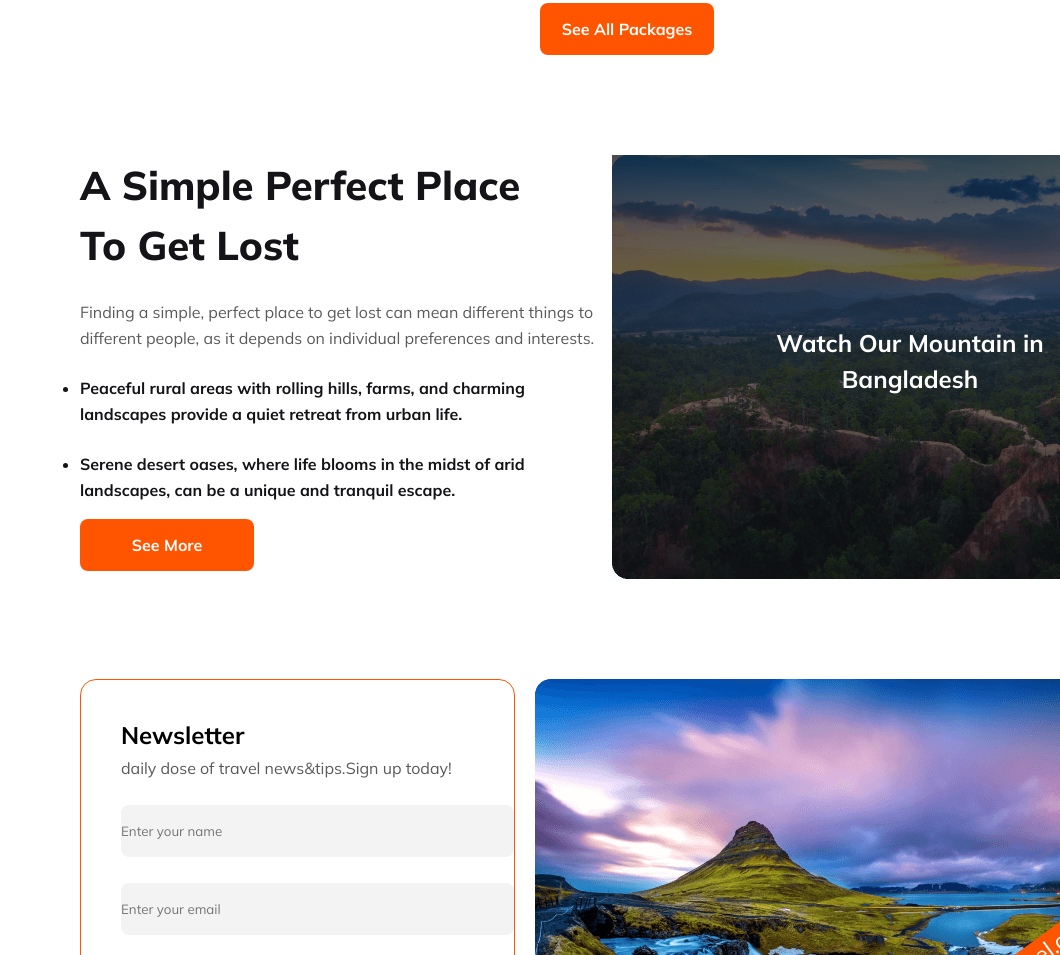
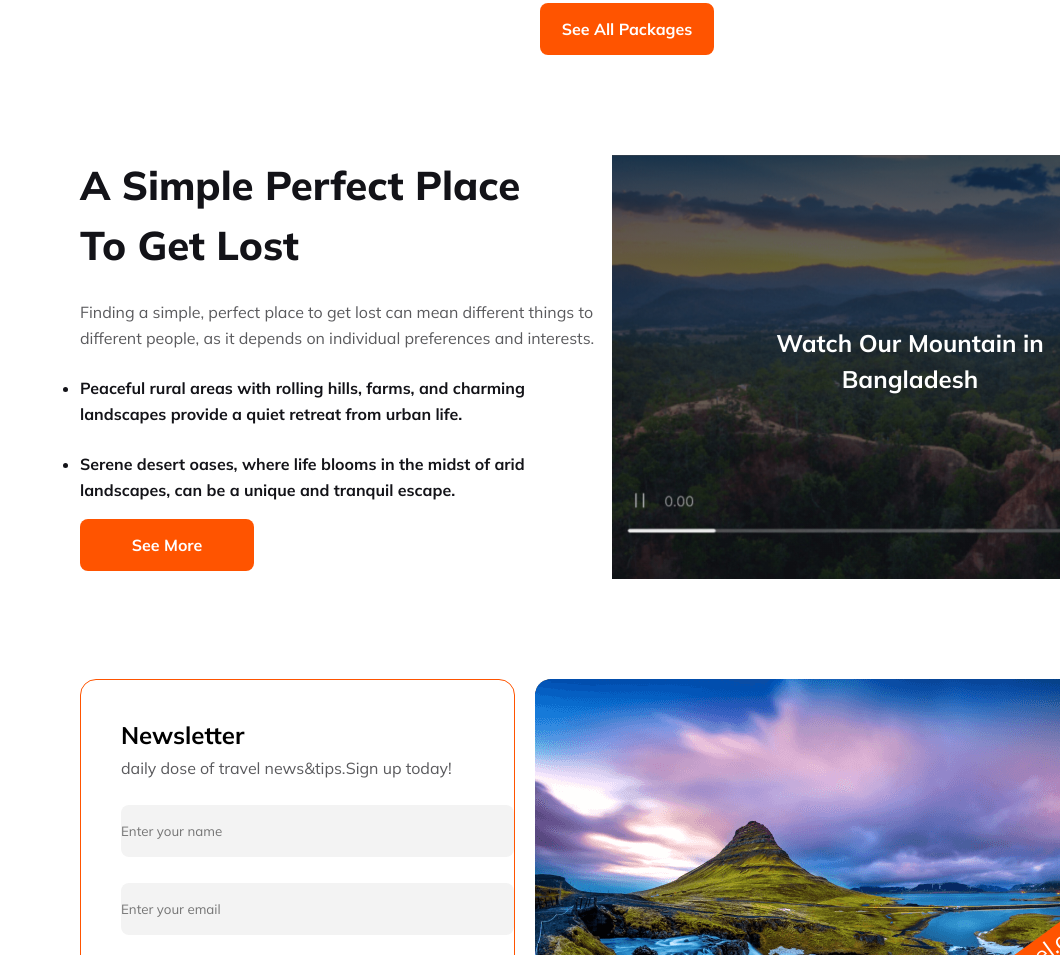
Before and after one commit to mizanurrahman70/B9-2-Easy-Tours, a plain HTML site: page index.html in a window 1280 px wide. Shown: the part 5397-6352 px from the top of the page, without its empty margins (220-1280 px from the left). Drawn offline with Linux system fonts and the light colour scheme.

Commit message:
added my last carection

```diff
--- a/Css/style.css
+++ b/Css/style.css
@@ -468,7 +468,7 @@ margin-top: -70px;
 .Perfect-img {
     width: 610px;
     height: 424px;
-    background-image: linear-gradient(180deg, #131318 -31.96%, rgba(19, 19, 24, 0.00) 100%), url('../Images/Group\ 40089.png');
+    background-image: linear-gradient(180deg, #131318 -31.96%, rgba(19, 19, 24, 0.00) 100%), url('../Images/watch\ 2.png');
     justify-content: center;
     align-items: center;
 }
```
Also changed, not shown: Images/watch 2.png (added).
